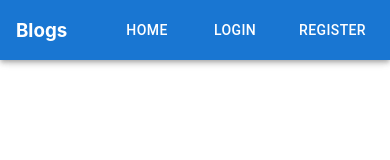
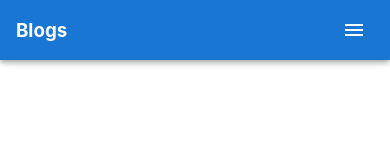
Before and after one commit to ShawnFrost26/jellybean-assignment, a React (Create React App) app in the folder frontend/: page / in a window 390 px wide. Shown: the top 160 px of the page. Built offline with nearby package versions, Linux system fonts and the light colour scheme.

Commit message:
navbar done

```diff
--- a/frontend/src/components/Navbar.jsx
+++ b/frontend/src/components/Navbar.jsx
@@ -1,16 +1,39 @@
 import React from "react";
-import { AppBar, Toolbar, Box, Button } from "@mui/material";
 import { Link } from "react-router-dom";
+import {
+  AppBar,
+  Toolbar,
+  Box,
+  Button,
+  useMediaQuery,
+  IconButton,
+} from "@mui/material";
+import { Menu as MenuIcon } from "@mui/icons-material";
+import Menu from "@mui/material/Menu";
+import MenuItem from "@mui/material/MenuItem";
 
 const Navbar = () => {
+  const isLargeScreen = useMediaQuery("(min-width: 1024px)");
+
+  const [anchorEl, setAnchorEl] = React.useState(null);
+  const open = Boolean(anchorEl);
+  const handleClick = (event) => {
+    setAnchorEl(event.currentTarget);
+  };
+  const handleClose = () => {
+    setAnchorEl(null);
+  };
+
   return (
     <>
       <AppBar>
         <Toolbar sx={{ justifyContent: "space-between" }}>
           <h3>Blogs</h3>
           <Box sx={{ display: "flex", alignItems: "center", gap: 3 }}>
+            {isLargeScreen ? (
+              <>
                 <Button>
-              <Link style={{ color: "#fff", textDecoration: "none" }} to={"/"}>
+                  <Link style={{ color: "#fff", textDecoration: "none" }}>
                     Home
                   </Link>
                 </Button>
@@ -30,6 +53,55 @@ const Navbar = () => {
                     Register
                   </Link>
                 </Button>
+              </>
+            ) : (
+              <>
+                <IconButton
+                  sx={{ color: "#fff" }}
+                  id="basic-button"
+                  aria-controls={open ? "basic-menu" : undefined}
+                  aria-haspopup="true"
+                  aria-expanded={open ? "true" : undefined}
+                  onClick={handleClick}
+                >
+                  <MenuIcon />
+                </IconButton>
+                <Menu
+                  id="basic-menu"
+                  anchorEl={anchorEl}
+                  open={open}
+                  onClose={handleClose}
+                  MenuListProps={{
+                    "aria-labelledby": "basic-button",
+                  }}
+                >
+                  <MenuItem onClick={handleClose}>
+                    <Link
+                      style={{ color: "#333", textDecoration: "none" }}
+                      to={"/home"}
+                    >
+                      Home
+                    </Link>
+                  </MenuItem>
+                  <MenuItem onClick={handleClose}>
+                    <Link
+                      style={{ color: "#333", textDecoration: "none" }}
+                      to={"/login"}
+                    >
+                      Login
+                    </Link>
+                  </MenuItem>
+                  <MenuItem onClick={handleClose}>
+                    <Link
+                      style={{ color: "#333", textDecoration: "none" }}
+                      to={"/register"}
+                    >
+                      Register
+                    </Link>
+                  </MenuItem>
+                </Menu>
+              </>
+            )}
           </Box>
         </Toolbar>
       </AppBar>
```
Lines whose indentation alone changed are shown as unchanged.
